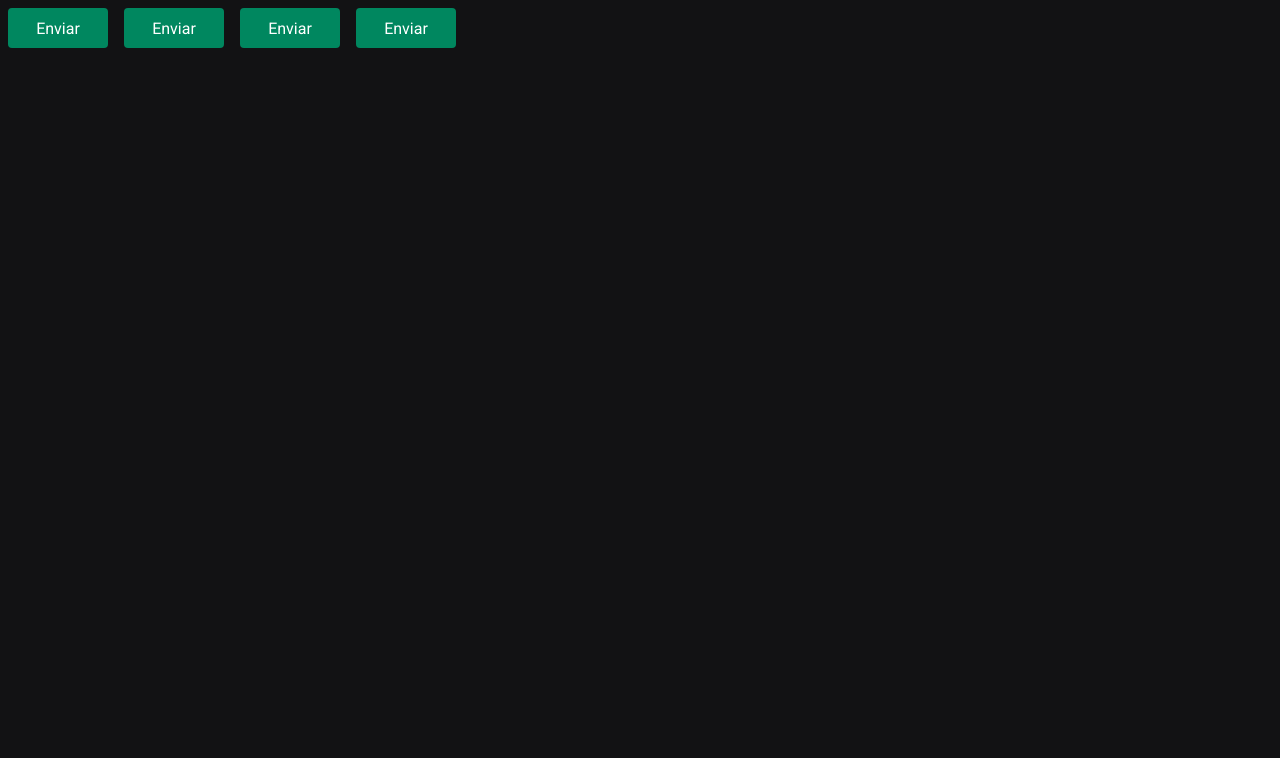
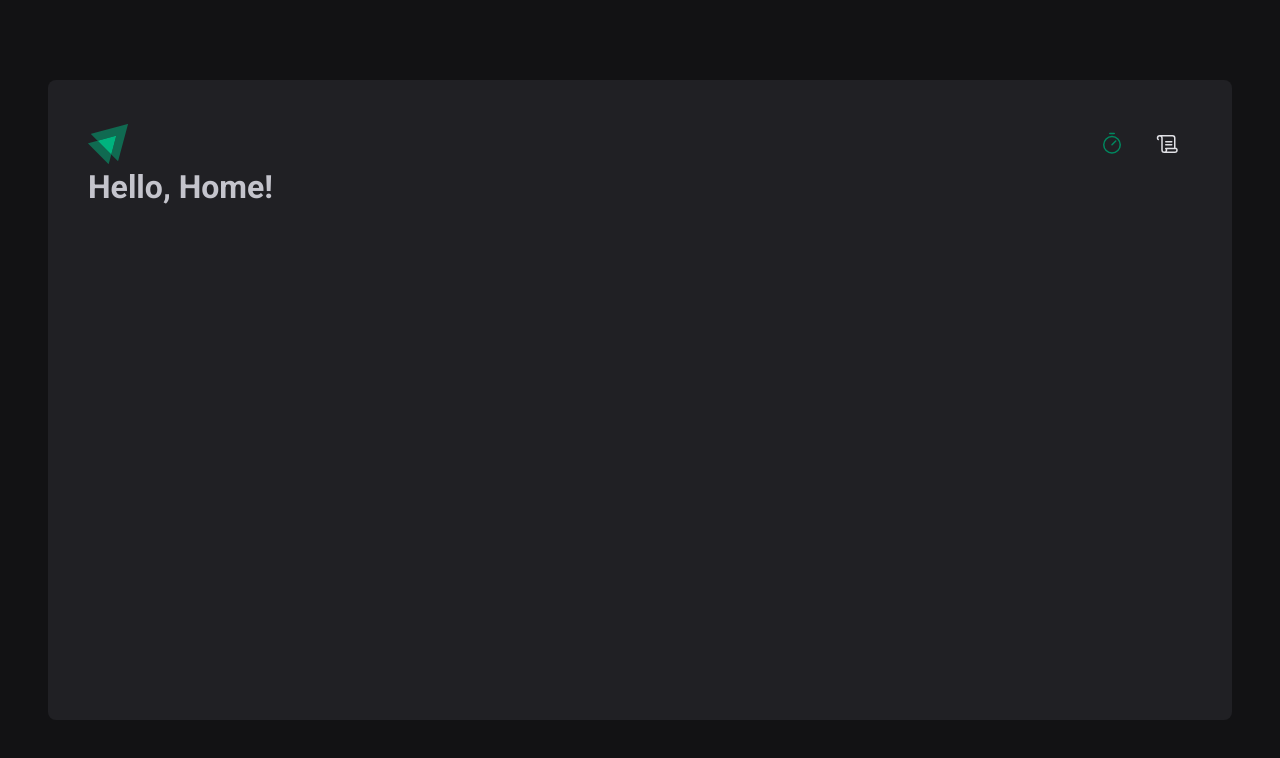
Before and after one commit to souph1s/pomodoro-application, a React (Vite) app: page / in a window 1280 px wide. Shown: the top 758 px of the page. Built offline with nearby package versions, Linux system fonts and the light colour scheme.

Commit message:
create routes and layout

```diff
--- a/package.json
+++ b/package.json
@@ -10,8 +10,10 @@
     "preview": "vite preview"
   },
   "dependencies": {
+    "@phosphor-icons/react": "^2.0.15",
     "react": "^18.2.0",
     "react-dom": "^18.2.0",
+    "react-router-dom": "^6.21.1",
     "styled-components": "^6.1.6"
   },
   "devDependencies": {
--- a/src/App.tsx
+++ b/src/App.tsx
@@ -1,17 +1,16 @@
 import { ThemeProvider } from 'styled-components'
-import { Button } from './components/Button'
+import { BrowserRouter } from 'react-router-dom'
 
 import { defaultTheme } from './styles/themes/default'
 import { GlobalStyle } from './styles/global'
+import { Router } from './Router'
 
 export function App() {
   return (
     <ThemeProvider theme={defaultTheme}>
-      <Button variant="primary" />
-      <Button variant="secondary" />
-      <Button variant="success" />
-      <Button variant="danger" />
-
+      <BrowserRouter>
+        <Router />
+      </BrowserRouter>
       <GlobalStyle />
     </ThemeProvider>
   )
--- /dev/null
+++ b/src/Router.tsx
@@ -0,0 +1,15 @@
+import { Routes, Route } from 'react-router-dom'
+import { Home } from './pages/Home'
+import { History } from './pages/History'
+import { DefaultLayout } from './layouts/DefaultLayout'
+
+export function Router() {
+  return (
+    <Routes>
+      <Route path="/" element={<DefaultLayout />}>
+        <Route path="/" element={<Home />} />
+        <Route path="/history" element={<History />} />
+      </Route>
+    </Routes>
+  )
+}
--- a/src/components/Button.styles.ts
+++ /dev/null
@@ -1,25 +0,0 @@
-import styled from 'styled-components'
-
-export type ButtonVariant = 'primary' | 'secondary' | 'danger' | 'success'
-
-interface ButtonContainerProps {
-  variant: ButtonVariant
-}
-
-// const buttonVariants = {
-//   primary: "purple",
-//   secondary: "orange",
-//   danger: "red",
-//   success: "green",
-// };
-
-export const ButtonContainer = styled.button<ButtonContainerProps>`
-  width: 100px;
-  height: 40px;
-  border-radius: 4px;
-  border: 0px;
-  margin: 8px;
-
-  background-color: ${(props) => props.theme['green-500']};
-  color: ${(props) => props.theme.white};
-`
--- a/src/components/Button.tsx
+++ /dev/null
@@ -1,9 +0,0 @@
-import { ButtonContainer, ButtonVariant } from './Button.styles'
-
-interface ButtonProps {
-  variant?: ButtonVariant
-}
-
-export function Button({ variant = 'primary' }: ButtonProps) {
-  return <ButtonContainer variant={variant}>Enviar</ButtonContainer>
-}
--- /dev/null
+++ b/src/components/Header/index.tsx
@@ -0,0 +1,21 @@
+import { HeaderContainer } from './styles'
+
+import logoIgnite from '../../assets/logo-ignite.svg'
+import { Scroll, Timer } from '@phosphor-icons/react'
+import { NavLink } from 'react-router-dom'
+
+export function Header() {
+  return (
+    <HeaderContainer>
+      <img src={logoIgnite} alt="" />
+      <nav>
+        <NavLink to="/" title="Timer">
+          <Timer size={24} />
+        </NavLink>
+        <NavLink to="/history" title="History">
+          <Scroll size={24} />
+        </NavLink>
+      </nav>
+    </HeaderContainer>
+  )
+}
--- /dev/null
+++ b/src/components/Header/styles.ts
@@ -0,0 +1,34 @@
+import styled from 'styled-components'
+
+export const HeaderContainer = styled.header`
+  display: flex;
+  align-items: center;
+  justify-content: space-between;
+
+  nav {
+    display: flex;
+    gap: 0.5rem;
+  }
+
+  a {
+    width: 3rem;
+    height: 3rem;
+
+    display: flex;
+    justify-content: center;
+    align-items: center;
+
+    color: ${(props) => props.theme['gray-100']};
+
+    border-top: 3px solid transparent;
+    border-bottom: 3px solid transparent;
+
+    &:hover {
+      border-bottom: 3px solid ${(props) => props.theme['green-500']};
+    }
+
+    &.active {
+      color: ${(props) => props.theme['green-500']};
+    }
+  }
+`
--- /dev/null
+++ b/src/layouts/DefaultLayout/index.tsx
@@ -0,0 +1,14 @@
+import { Outlet } from 'react-router-dom'
+import { Header } from '../../components/Header'
+import { LayoutContainer } from './styles'
+
+export function DefaultLayout() {
+  return (
+    <div>
+      <LayoutContainer>
+        <Header />
+        <Outlet />
+      </LayoutContainer>
+    </div>
+  )
+}
--- /dev/null
+++ b/src/layouts/DefaultLayout/styles.ts
@@ -0,0 +1,13 @@
+import styled from 'styled-components'
+
+export const LayoutContainer = styled.div`
+  max-width: 74rem;
+  height: calc(100vh - 10rem);
+  margin: 5rem auto;
+  padding: 2.5rem;
+
+  background: ${(props) => props.theme['gray-800']};
+  border-radius: 8px;
+  display: flex;
+  flex-direction: column;
+`
--- /dev/null
+++ b/src/pages/History.tsx
@@ -0,0 +1,3 @@
+export function History() {
+  return <h1>Hello, this is the History page!</h1>
+}
--- /dev/null
+++ b/src/pages/Home.tsx
@@ -0,0 +1,3 @@
+export function Home() {
+  return <h1>Hello, Home!</h1>
+}
```
Also changed, not shown: src/assets/logo-ignite.svg (added), 1 other file (tests, documents, lock files or other folders).
